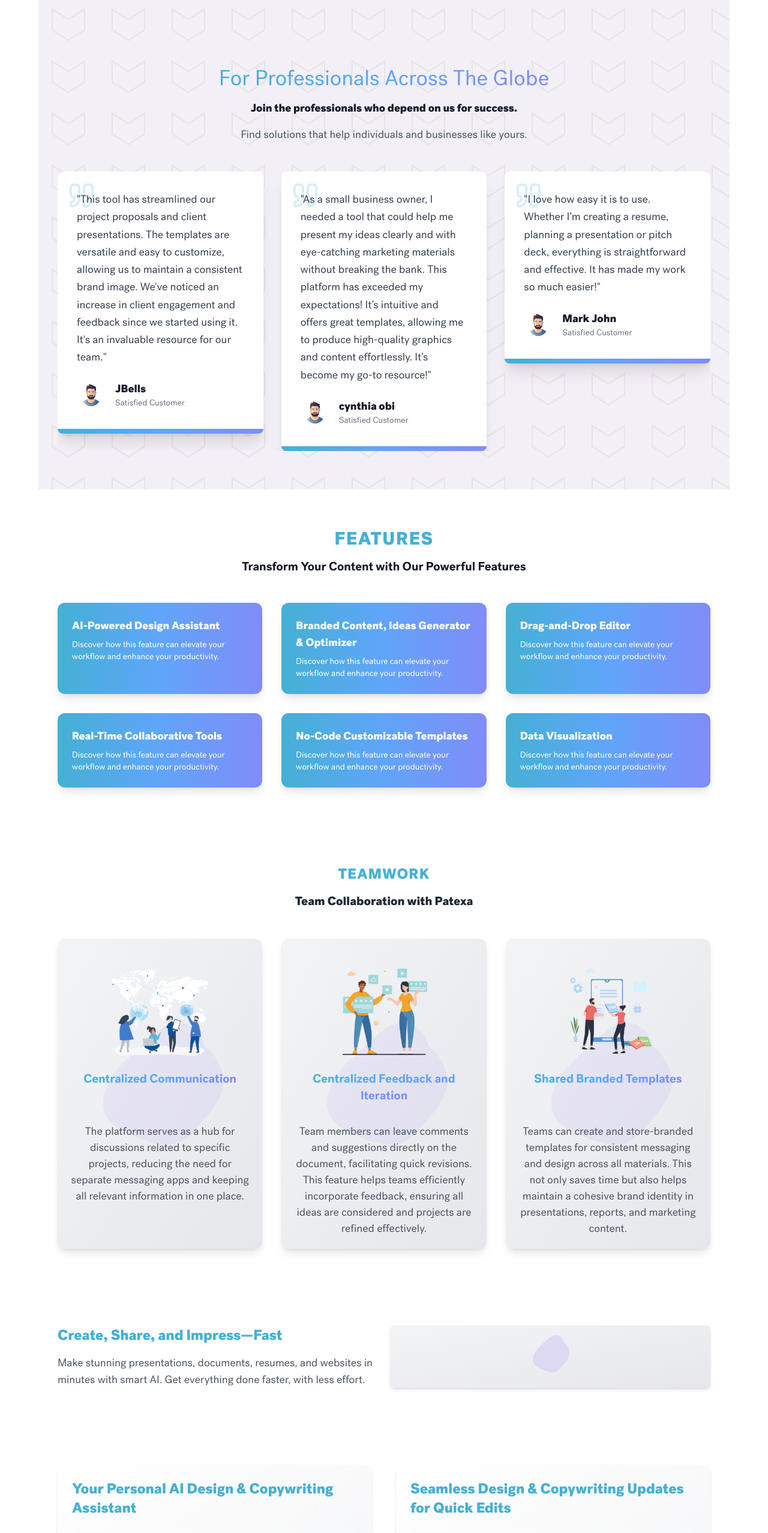
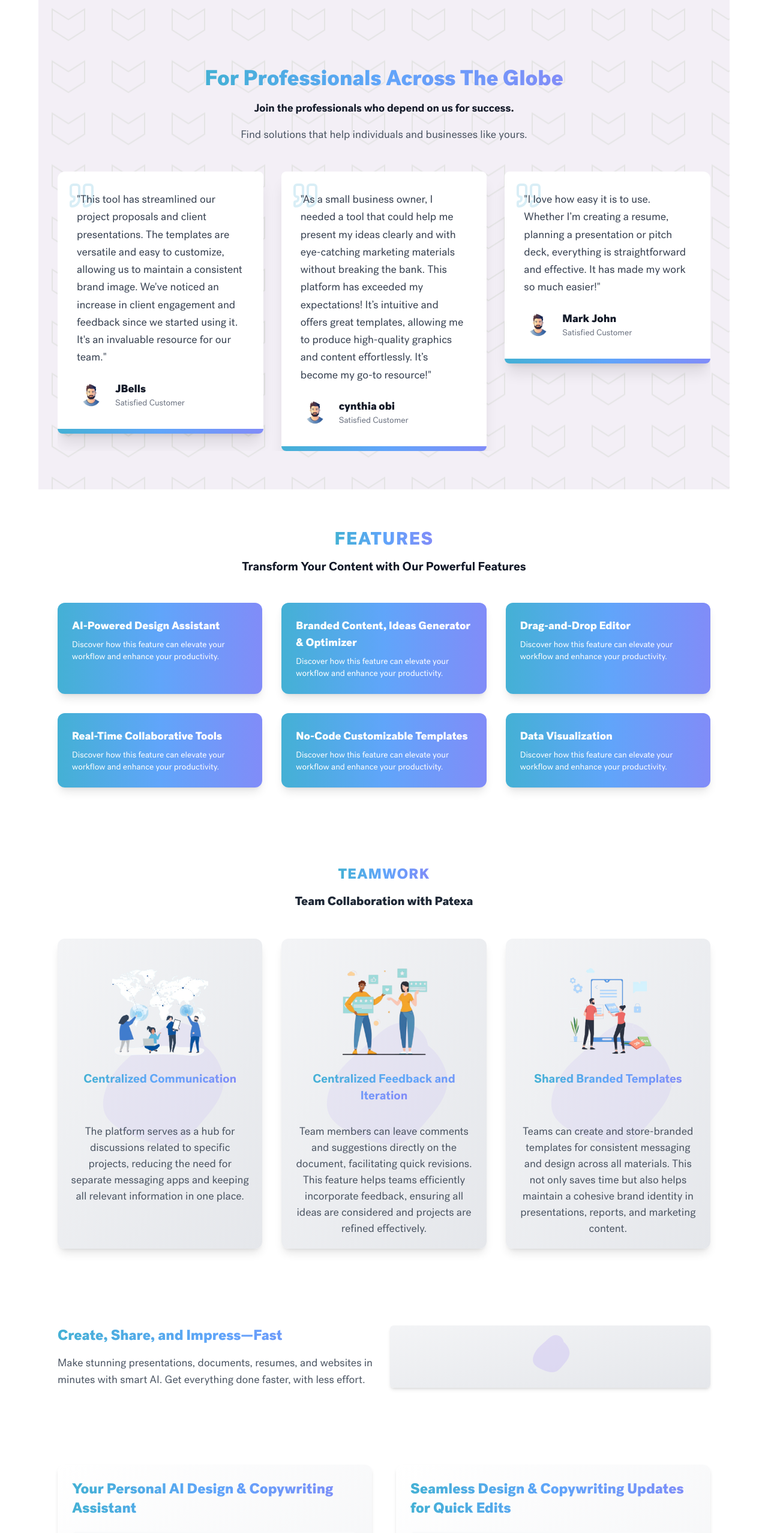
Before and after one commit to CZEJAY/demo, a Next.js app: page / in a window 1280 px wide. Shown: the part 1650-4206 px from the top of the page at 60% size. Built offline with nearby package versions, Linux system fonts and the light colour scheme.

Commit message:
typography

```diff
--- a/components/Landing Page/Features.tsx
+++ b/components/Landing Page/Features.tsx
@@ -17,7 +17,7 @@ export function Features() {
           initial={{ opacity: 0, y: 20 }}
           animate={inView ? { opacity: 1, y: 0 } : {}}
           transition={{ duration: 0.5, ease: 'easeOut' }}
-          className="text-3xl uppercase tracking-wider text-primary font-semibold"
+          className="text-3xl uppercase tracking-wider gradient-text font-semibold"
         >
           Features
         </motion.span>
--- a/components/Landing Page/HowItWorks.tsx
+++ b/components/Landing Page/HowItWorks.tsx
@@ -17,7 +17,7 @@ export function HowItWorks() {
         transition={{ duration: 0.5, ease: 'easeOut' }}
         className="space-y-4"
       >
-        <h2 className="text-2xl font-bold text-primary">
+        <h2 className="text-2xl font-bold gradient-text">
           Create, Share, and Impress—Fast
         </h2>
         <p className="text-gray-600 text-lg">
--- a/components/Landing Page/Reviews.tsx
+++ b/components/Landing Page/Reviews.tsx
@@ -42,12 +42,11 @@ export function Reviews() {
         className="relative z-10 space-y-4 text-center"
       >
         <motion.span
-          className="inline-block text-2xl capitalize md:text-4xl gradient-text"
-          whileHover={{ scale: 1.05 }}
+          className="inline-block text-2xl font-bold capitalize md:text-4xl gradient-text"
         >
           For Professionals Across The Globe
         </motion.span>
-        <h2 className="text-lg font-semibold text-gray-900 ">
+        <h2 className="text-lg  text-gray-900 ">
           Join the professionals who depend on us for success.
         </h2>
         <p className="text-lg text-gray-600">
--- a/components/Landing Page/SolutionsForEveryone.tsx
+++ b/components/Landing Page/SolutionsForEveryone.tsx
@@ -21,7 +21,7 @@ export default function SolutionsForEveryone() {
           initial={{ opacity: 0, y: 20 }}
           animate={inView ? { opacity: 1, y: 0 } : {}}
           transition={{ duration: 0.5, ease: 'easeOut' }}
-          className="text-2xl uppercase tracking-wider text-primary font-semibold"
+          className="text-2xl uppercase tracking-wider gradient-text font-semibold"
         >
           Perfect for Every Industry and Professional
         </motion.span>
--- a/components/Landing Page/Teamwork.tsx
+++ b/components/Landing Page/Teamwork.tsx
@@ -18,7 +18,7 @@ export function Teamwork() {
           initial={{ opacity: 0, y: 20 }}
           animate={inView ? { opacity: 1, y: 0 } : {}}
           transition={{ duration: 0.5, ease: 'easeOut' }}
-          className="text-2xl uppercase tracking-wider text-primary font-semibold"
+          className="text-2xl uppercase tracking-wider gradient-text font-semibold"
         >
           Teamwork
         </motion.span>
--- a/components/Landing Page/UseCases.tsx
+++ b/components/Landing Page/UseCases.tsx
@@ -55,7 +55,7 @@ function CardItem({
         initial={{ opacity: 0 }}
         animate={inView ? { opacity: 1 } : {}}
         transition={{ duration: 0.5, delay: index * 0.15 }}
-        className="text-2xl font-semibold text-primary"
+        className="text-2xl font-semibold gradient-text"
       >
         {title}
       </motion.h2>
```
